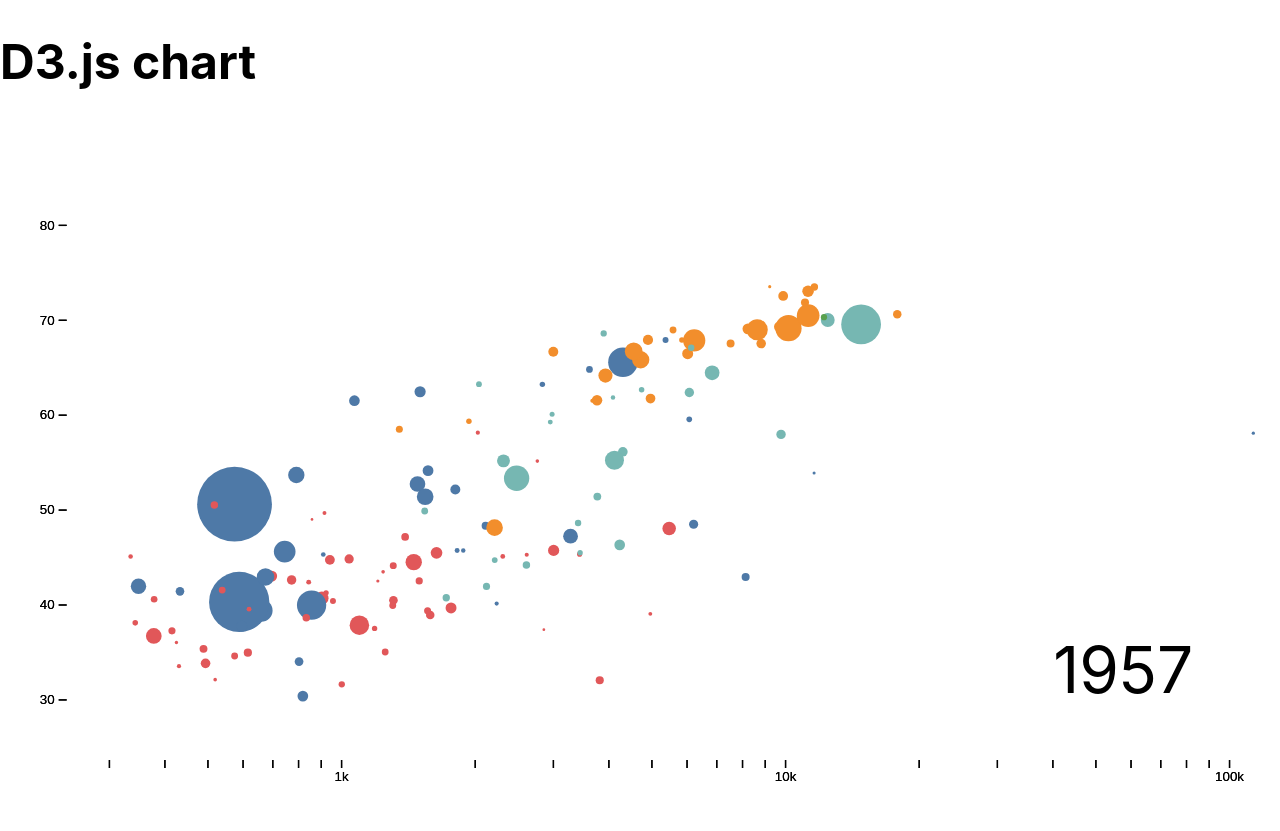
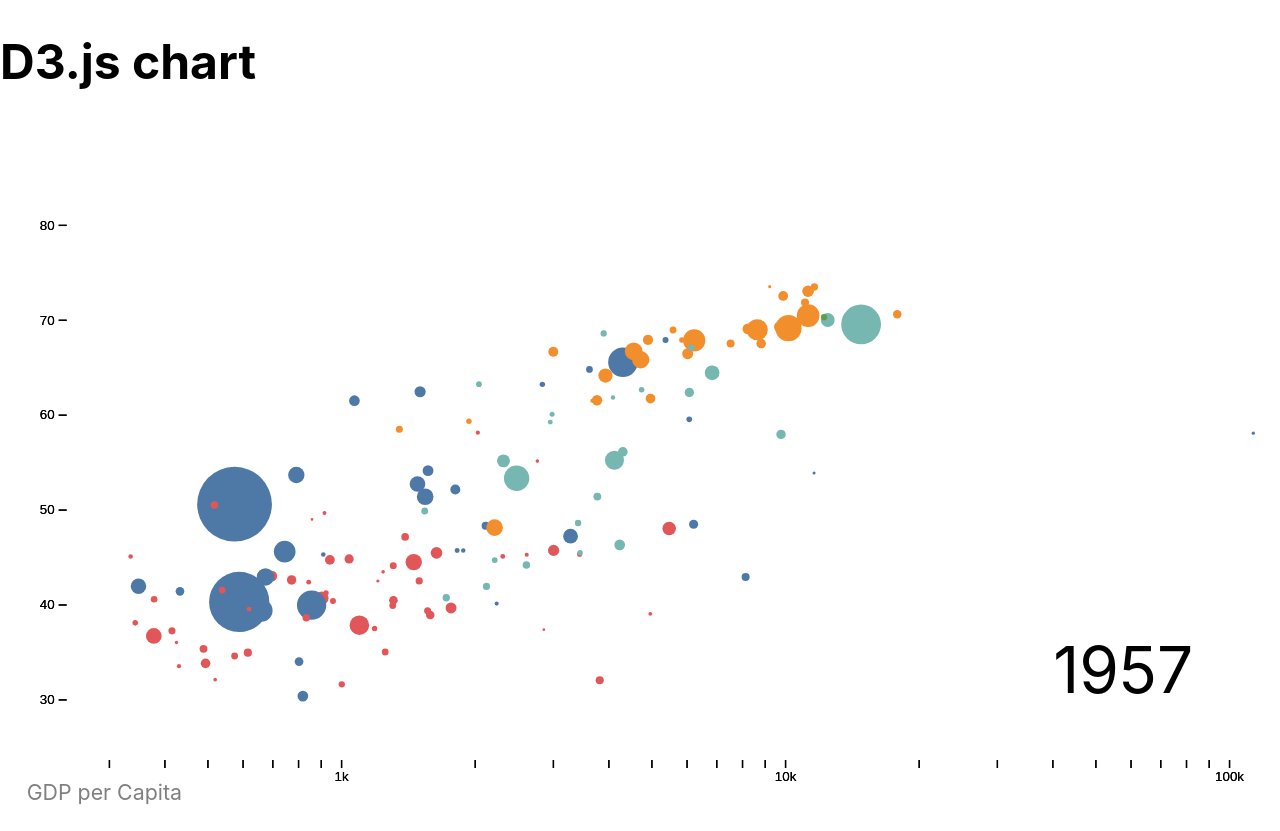
Before and after one commit to mehradi-github/ref-d3, a React (Create React App) app: page / in a window 1280 px wide. Built offline with nearby package versions, Linux system fonts and the light colour scheme.

Commit message:
Adding title for axisBottom

```diff
--- a/src/Circles.tsx
+++ b/src/Circles.tsx
@@ -47,6 +47,10 @@ const Circles: FC<Iprop> = ({
       >
         {year}
       </text>
+
+      <text x={20} y={height - 20} fill="grey">
+        GDP per Capita
+      </text>
     </svg>
   );
 };
```
